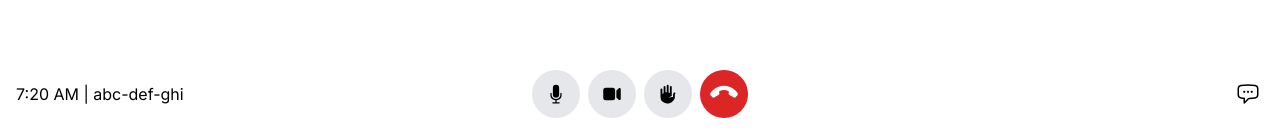
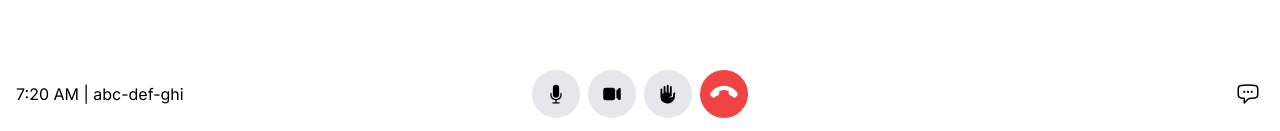
Before and after one commit to flowfree/video-conference, a Next.js app: page /sample in a window 1280 px wide. Shown: the part 666-797 px from the top of the page. Built offline with nearby package versions, Linux system fonts and the light colour scheme.

Commit message:
Refactor

```diff
--- a/src/app/components/stream-controls.tsx
+++ b/src/app/components/stream-controls.tsx
@@ -25,7 +25,7 @@ export function StreamControls() {
         <button className="w-[48px] h-[48px] flex items-center justify-center rounded-full bg-gray-200 hover:bg-gray-300 font-bold">
           <HandRaisedIcon className="w-5 h-5" />
         </button>
-        <button className="w-[48px] h-[48px] flex items-center justify-center rounded-full bg-red-600 text-white hover:bg-red-700 font-bold">
+        <button className="w-[48px] h-[48px] flex items-center justify-center rounded-full bg-red-500 text-white hover:bg-red-600 font-bold">
           <PhoneIcon className="w-8 h-6 rotate-[135deg]" />
         </button>
       </div>
```
